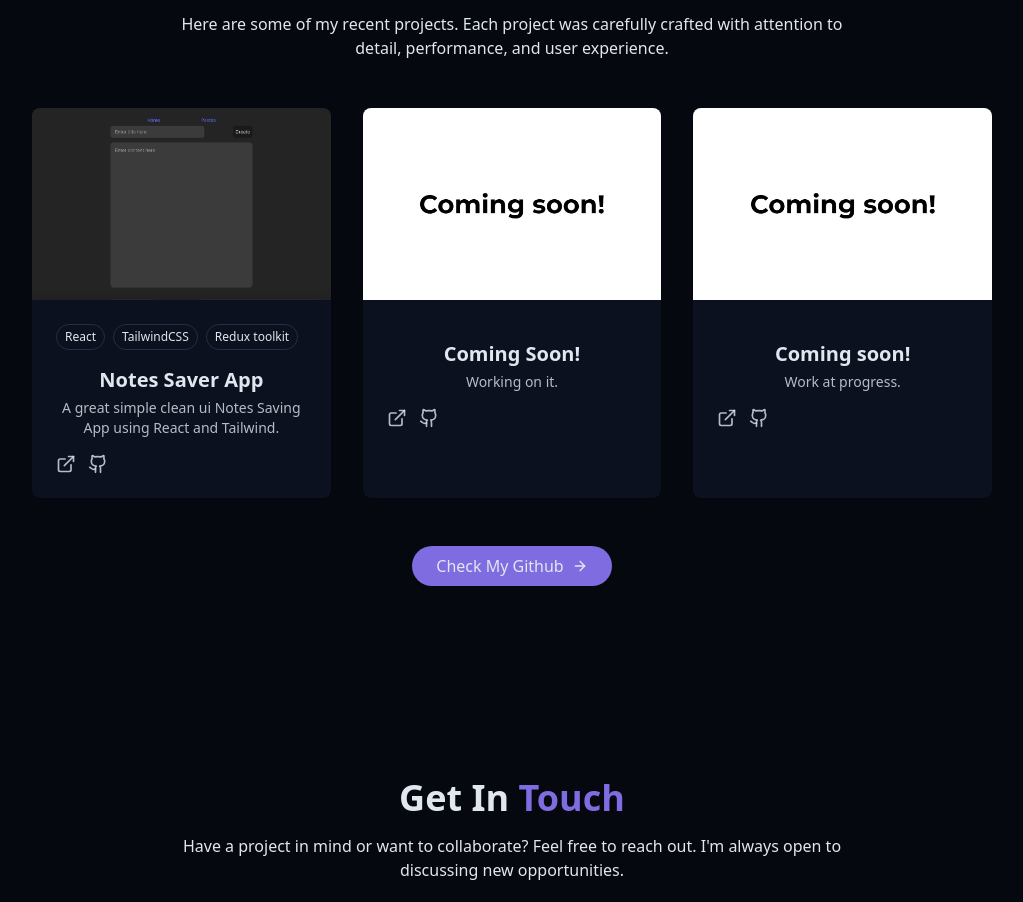
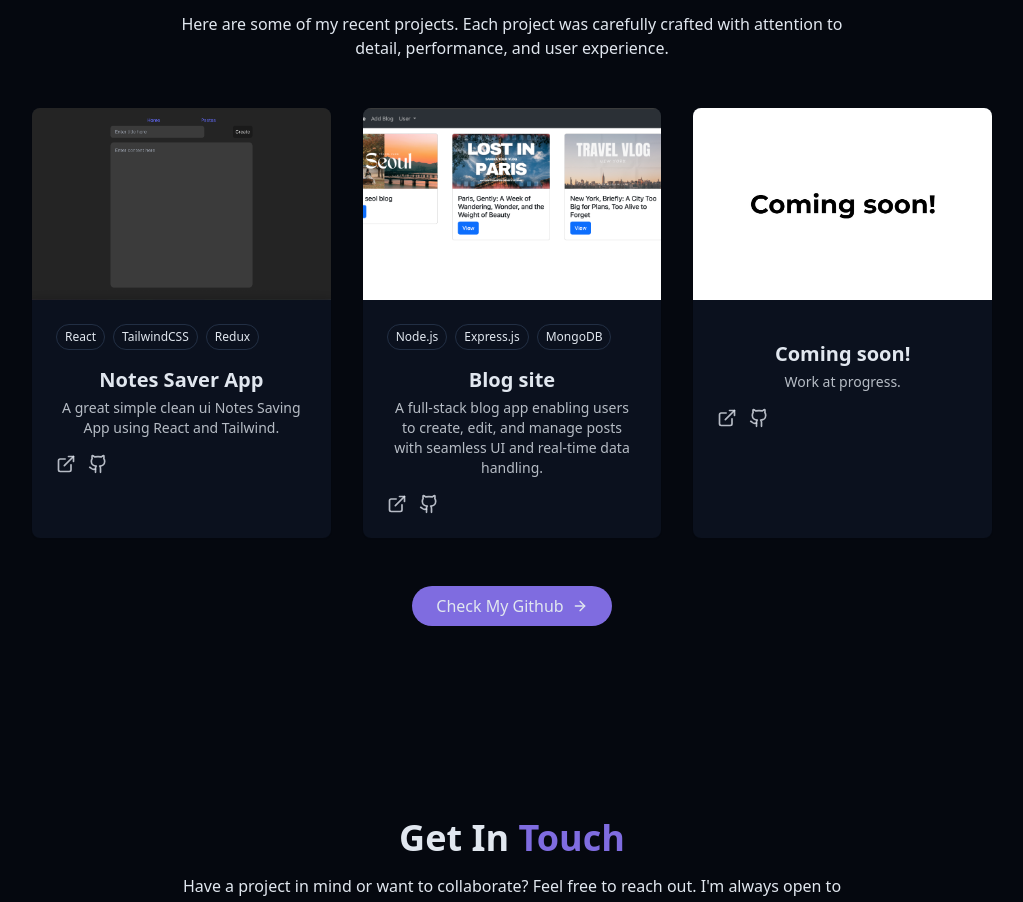
Before and after one commit to rupam905/Portfolio, a React (Vite) app: page / in a window 1280 px wide. Shown: the part 2454-3356 px from the top of the page, without its empty margins (128-1151 px from the left). Built offline with nearby package versions, Linux system fonts and the light colour scheme.

Commit message:
added blog project

```diff
--- a/src/components/ProjectsSection.jsx
+++ b/src/components/ProjectsSection.jsx
@@ -7,29 +7,28 @@ const projects = [
     description:
       "A great simple clean ui Notes Saving App using React and Tailwind.",
     image: "/projects/NotesApp.png",
-    tags: ["React", "TailwindCSS", "Redux toolkit"],
+    tags: ["React", "TailwindCSS", "Redux"],
     demourl: "https://notes-saver-livid.vercel.app/",
     githuburl: "https://github.com/rupam905/NotesSaver",
   },
   {
     id: 2,
-    title: "Coming Soon!",
+    title: "Blog site",
     description:
-      "Working on it.",
-    image: "/projects/comingsoon.jpeg",
-    tags: [],
-    demourl: "",
-    githuburl: "",
+      "A full-stack blog app enabling users to create, edit, and manage posts with seamless UI and real-time data handling.",
+    image: "/projects/blogapp.png",
+    tags: ["Node.js", "Express.js", "MongoDB"],
+    // demourl: "",
+    // githuburl: "",
   },
   {
     id: 3,
     title: "Coming soon!",
-    description:
-      "Work at progress.",
+    description: "Work at progress.",
     image: "/projects/comingsoon.jpeg",
     tags: [],
-    demourl: "",
-    githuburl: "",
+    // demourl: "",
+    // githuburl: "",
   },
 ];
 
@@ -65,7 +64,6 @@ const ProjectsSection = () => {
                   ))}
                 </div>
 
-
                 <h3 className="text-xl font-semibold mb-1"> {project.title}</h3>
                 <p className="text-foreground/80 text-sm mb-4">
                   {project.description}
@@ -73,8 +71,18 @@ const ProjectsSection = () => {
 
                 <div className="flex justify-between items-center">
                   <div className="flex space-x-3 ">
-                  <a href={project.demourl} target="_blank" className="text-foreground/80 hover:text-primary transition-colors duration-300"><ExternalLink size={20}/></a>
-                  <a href={project.githuburl} target="_blank" className="text-foreground/80 hover:text-primary transition-colors duration-300"><Github size={20}/></a>
+                    <a
+                      href={project.demourl}
+                      target="_blank"
+                      className="text-foreground/80 hover:text-primary transition-colors duration-300">
+                      <ExternalLink size={20} />
+                    </a>
+                    <a
+                      href={project.githuburl}
+                      target="_blank"
+                      className="text-foreground/80 hover:text-primary transition-colors duration-300">
+                      <Github size={20} />
+                    </a>
                   </div>
                 </div>
               </div>
@@ -83,11 +91,13 @@ const ProjectsSection = () => {
         </div>
 
         <div className="text-center mt-12">
-          <a href="https://github.com/rupam905" target="_blank" className="cosmic-button w-fit flex items-center mx-auto gap-2">
-            Check My Github <ArrowRight size={16}/>
+          <a
+            href="https://github.com/rupam905"
+            target="_blank"
+            className="cosmic-button w-fit flex items-center mx-auto gap-2">
+            Check My Github <ArrowRight size={16} />
           </a>
         </div>
-
       </div>
     </section>
   );
```
Also changed, not shown: public/projects/blogapp.png (added). Lines whose indentation alone changed are shown as unchanged.
